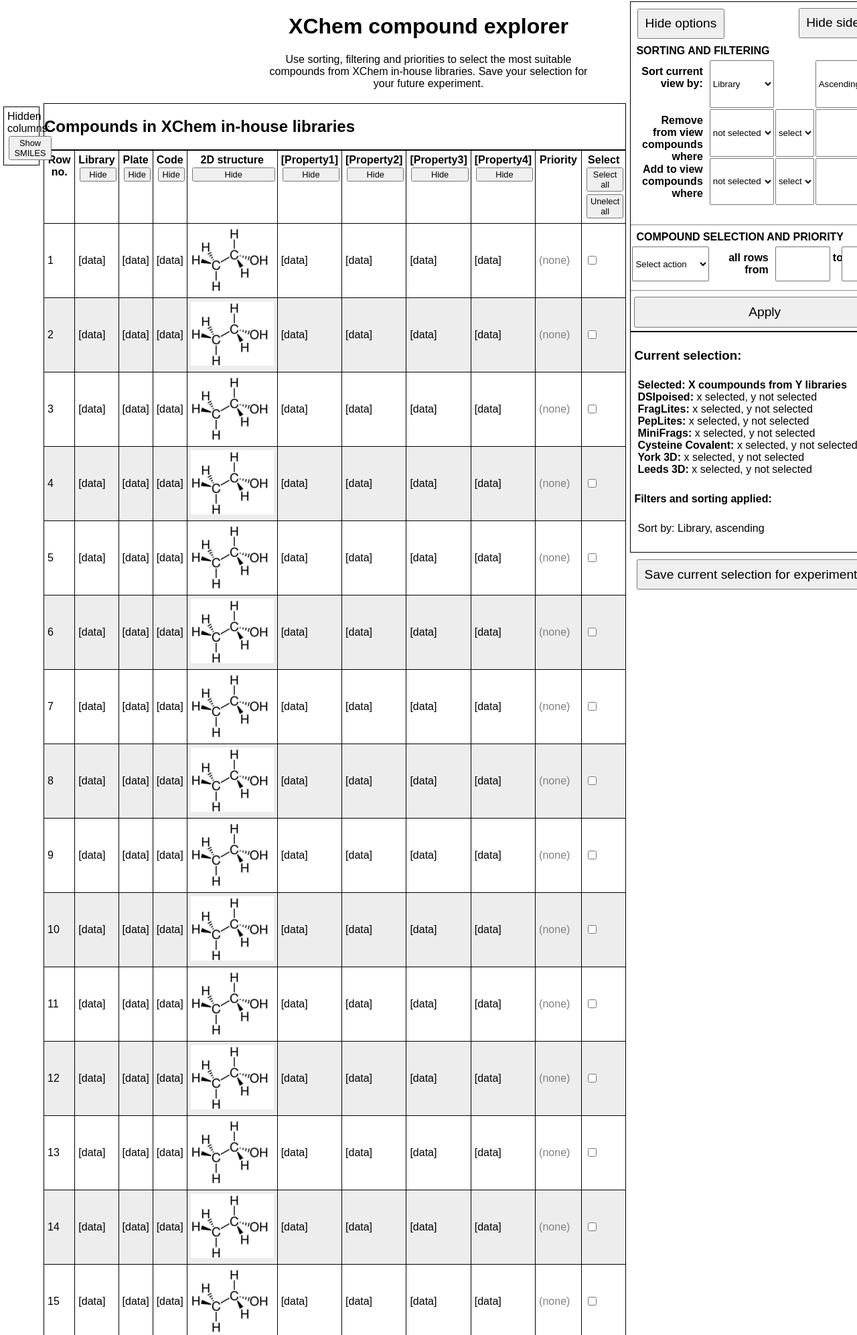
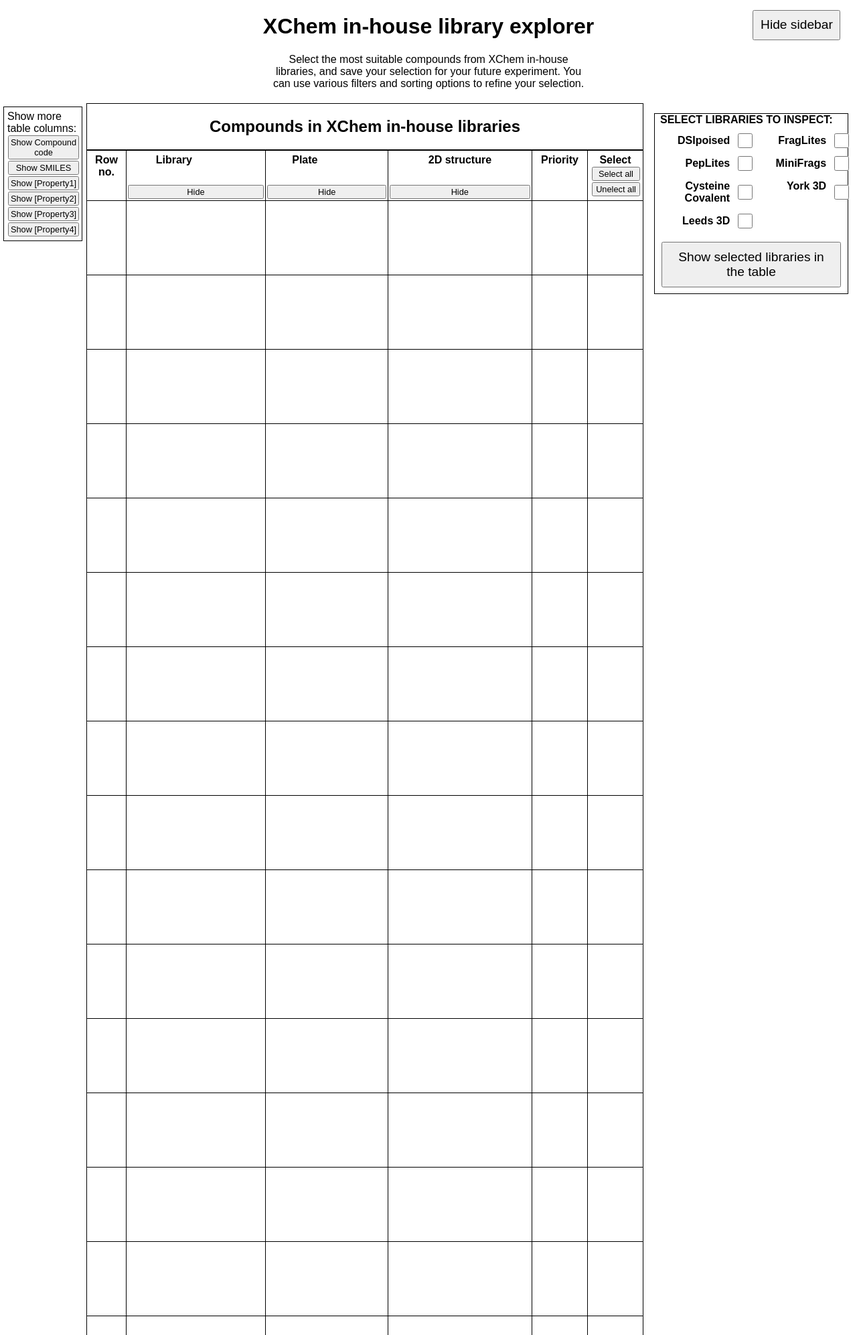
Before and after one commit to Marta-Rudnicka/xchem-soakdb-2, a Django app: page /experiment_preparation/compound_selection in a window 1280 px wide. Shown: the top 1993 px of the page at 67% size. Run offline with Django 3.2, Linux system fonts and the light colour scheme.

Commit message:
Modified the interface for cherrypicking compounds according to suggestion from 16.10 meeting. Issues: 1) info strings about filters do not work any more; 2) old filtering interface still exists with display:none (not to break javascript)

```diff
--- a/experiment_preparation/static/experiment_preparation/c-selection.css
+++ b/experiment_preparation/static/experiment_preparation/c-selection.css
@@ -1,37 +1,72 @@
 body {
-width:100%;}
-
-/*
-main {
-display: grid;
-grid-gap: 1px;
-grid-template-columns: 10% 60% 5% 20%;
-}*/
-
-.datatable {
-	grid-column: 2/3;
-	grid-row: 1;
+width:100%;
 }
 
-#libselection {
-	display: none;
-	grid-template-columns: 40% 60%;
-	/*grid-column:1/3;*/
-	}
+tbody {
+visibility: hidden;
 
-#lib-info {
-	font-size: 1.2em;
-	display: none;
-	}
+}
+
+#hidden-on-load {
+display: none;
+}
 
 #cherrypicking1 {
+	display: none;
 	padding-right: 5px;
 	padding-left: 0;
-	display: grid;
 	grid-gap: 2px;
 	grid-template-columns: 30% 25% 15% 30%;
-	grid-template-rows: 33% 33% 33%;
+	grid-template-rows: 25% 25% 25% 25%;
 }
+
+#selection-priority, #sort-filter {
+grid-column: 1/-1;
+}
+
+.show-list{
+display: none;
+}
+
+.value-list:checked ~ .show-list{
+display: block;
+width: 100%;
+border: solid grey 1px;
+background: white;
+position: absolute;
+}
+
+.advanced {
+display: none;
+}
+
+advanced.form {
+display: block;
+}
+
+form.advanced {
+width: 100%;
+}
+
+.sort-by-column{
+display: block;
+float: right;
+font-size: 0.8em;
+visibility: hidden;
+vertical-align: top;
+}
+
+.sort-by-column select{
+font-size: 1.5em;
+margin-bottom: 2px;
+}
+
+#libs {
+display: grid;
+width: 100%;
+grid-template-columns: 40% 10% 40% 10%;
+}
+
 
 #cherrypicking2 {
 	margin-right: 2px;
@@ -39,35 +74,10 @@
 	display: grid;
 	grid-gap: 2px;
 	grid-template-columns: 30% 25% 20% 5% 19%;
+	grid-template-rows: 50% 50%;
 }
 
-legend {
-	font-size: 1.5em;
-	grid-column: 1/-1;
-	}
-
-#filter-button {
-	/*margin: 8px;*/
-	width: 100%;
-	margin: 5px;
-	padding: 10px;
-}
-
-.unavailable {
-	color: lightgray;
-	}
-
-.hidden-columns {
-grid-column: 1;
-z-index: 3;
-display: grid;
-position: webkit-sticky;
-position: sticky;
-top: 0;
-border: black solid 1px;
-}
-
-#show-2d, #show-p1, #show-p2, #show-p3, #show-p4, #show-lib, #show-code, #show-plate, #show-filter-options {
+#show-2d, #show-lib, #show-plate, #hide-filter-options, .code, .p1, .p2, .p3, .p4 {
 	display: none;
 }
 
@@ -75,35 +85,9 @@
 display: none;
 }
 
-#unavailable-list {
-grid-column: 1/2;
-color: red;
-/*display: none;*/
-border: black solid 1px;
-margin-bottom: 5px;
-}
-
-#filter-info {
-width: 100%;
-/*display: none;*/
-border: black solid 1px;
-}
-
-#page-info {
-width: 30em;
-margin: auto;
-margin-top: 2px;
-margin-bottom: 2px;
-padding: 0;
-}
-
 input[type="number"]{
 width: 85%;
 }
-
-caption {
-	text-align: left;
-	}
 
 .text-options {
 display: none
@@ -111,18 +95,6 @@
 
 .string-to-find {
 display: none;
-}
-
-#buttons {
-padding: 0;
-margin: 0;
-grid-column: 1/-1;
-display: grid;
-grid-template-columns: 50% 50%;
-}
-
-#buttons button {
-font-size: 1em;
 }
 
 #select-th {
@@ -134,7 +106,6 @@
 color: grey;
 }
 
-form {
-margin: 0;
-padding-left: 0;
+#liblist li {
+display: none
 }
--- a/experiment_preparation/static/experiment_preparation/c-selection.js
+++ b/experiment_preparation/static/experiment_preparation/c-selection.js
@@ -60,8 +60,13 @@
 	const allPlate = document.querySelectorAll('.plate');
 	const allSmiles = document.querySelectorAll('.smiles');
 	const allCode = document.querySelectorAll('.code');
+
 	//array of checkboxes in table
 	const selectCheckboxes = document.querySelectorAll('.select');
+
+	//array of advanced filters
+	const allAdvanced = document.querySelectorAll('.advanced');
+	const allSortByColumn=document.querySelectorAll('.sort-by-column');
 
 	selectCheckboxes.forEach(checkbox => {
 		checkbox.onchange = () => {
@@ -108,21 +113,24 @@
 	})
 
 	/*'Hide options' button*/
-	document.getElementById('hide-filter-options').onclick = () => {
-		hide(['#hide-filter-options', '#cherrypicking1',
-		'#cherrypicking2'])
+	document.getElementById('hide-filter-options').addEventListener("click", function() {
+		hide(['#hide-filter-options', '#advanced'])
 		document.getElementById('show-filter-options').style.display = 'inline-block';
+		hideClass('.sort-by-column');
 		return false;
-		}
+		})
 
 	/*'Show options' button */
-	document.getElementById('show-filter-options').onclick = () => {
+	document.getElementById('show-filter-options').addEventListener("click", function() {
+		document.querySelectorAll('form.advanced').forEach(form => {
+			form.style.display = 'block';
+			})
 		document.getElementById('show-filter-options').style.display = 'none';
-		document.getElementById('cherrypicking1').style.display = 'grid';
-		document.getElementById('cherrypicking2').style.display = 'grid';
+		document.getElementById('advanced').style.display = 'block';
 		document.getElementById('hide-filter-options').style.display = 'inline-block';
+		showHiddenClass('.sort-by-column');
 		return false;
-		}
+		})
 
 	/*When 'Apply sorting/filters' button is clicked, use Filter
 	 * Strings to generate info about all the filters and sorting
@@ -185,6 +193,10 @@
 	showElementList('show-code', allCode);
 	showElementList('show-plate', allPlate);
 	showElementList('show-smiles', allSmiles);
+
+	hideElementList('hide-filter-options', allAdvanced)
+	/*showElementList('show-filter-options', allAdvanced, )*/
+
 
 	//actions after selecting the property to filter by (Remove)
 	document.getElementById('remove').onchange = () => {
@@ -257,4 +269,18 @@
 			document.getElementById('add-string').style.display="none";
 		}
 	}
+
+	document.getElementById('add-libs').onclick = () => {
+		document.getElementById('hidden-on-load').style.display = 'block';
+		document.querySelector('tbody').style.visibility = 'visible';
+		showWhenChecked('dsi-poised', 'dsi-poised-l', 'list-item');
+		showWhenChecked('frag-lites', 'frag-lites-l', 'list-item');
+		showWhenChecked('pep-lites', 'pep-lites-l', 'list-item');
+		showWhenChecked('mini-frags', 'mini-frags-l', 'list-item');
+		showWhenChecked('cysteine-covalent', 'cysteine-covalent-l', 'list-item');
+		showWhenChecked('york-3d', 'york-3d-l', 'list-item');
+		showWhenChecked('leeds-3d', 'leeds-3d-l', 'list-item');
+		countChecked(['dsi-poised', 'frag-lites', 'pep-lites', 'mini-frags', 'cysteine-covalent', 'york-3d', 'leeds-3d' ],'libs-count');
+		return false;
+	}
 })
--- a/experiment_preparation/static/experiment_preparation/style.css
+++ b/experiment_preparation/static/experiment_preparation/style.css
@@ -1,5 +1,4 @@
 body {
-	/*width: 1200px;*/
 	margin: auto;
 	font-family: sans-serif;
 }
@@ -17,24 +16,24 @@
 /*nNEW LAYOUT */
 
 main {
+width: 100%;
 margin-top: 20px;
 display: grid;
 grid-gap: 1px;
-grid-template-columns: 5% 68% 25%;
+grid-template-columns: 10% 65% 25%;
 }
 
-/*
+.datatable {
+	grid-column: 2;
+	grid-row: 1;
+}
 
-main {
-margin-top: 20px;
-display: grid;
-grid-template-columns: 870px 400px;
-grid-gap: 5px;
-} */
-
-.datatable {
-	grid-column: 2/3;
-	grid-row: 1;
+#page-info {
+width: 30em;
+margin: auto;
+margin-top: 2px;
+margin-bottom: 2px;
+padding: 0;
 }
 
 /*
@@ -64,9 +63,10 @@
 width: 3em;
 }
 
+/*
 .datatable tr:nth-child(even) {
 background: rgba(211, 211, 211, 0.4);
-}
+}*/
 
 .cs, #cshead {
 	display: none;
@@ -84,14 +84,14 @@
 }
 
 
-
+/*
 aside{
 background: white;
 grid-column: 2/3;
 height: 100%;
 position: fixed;
 top: 2px;
-}
+}*/
 
 div {
 padding: 5px
@@ -104,9 +104,24 @@
 }
 
 button.in-table {
+width: 98%;
+padding: 1px;
+margin: 2px;
+font-size: 0.8em;
+position: absolute;
+bottom:0;
+left:0;
+}
+
+form.advanced {
+margin-bottom: 1em;
+margin-left: 0;
+}
+
+button.small-button {
 width: 100%;
 padding: 1px;
-margin: 2px;
+margin: 1px;
 font-size: 0.8em;
 }
 
@@ -195,16 +210,16 @@
 	/*background: red;*/
 }
 
-#hide-sidebar {
-/*
-position: webkit-sticky;
-position: sticky;*/
+#hide-sidebar-div {
+background: white;
+padding-left: 4em;
+padding-bottom: 1em;
 display: inline-block;
-/*height: 2em;*/
+position: fixed;
 top: 0px;
 right: 10px;
 float: right;
-/*vertical-align: top;*/
+
 }
 
 #show-sidebar {
--- a/experiment_preparation/templates/experiment_preparation/c-selection.html
+++ b/experiment_preparation/templates/experiment_preparation/c-selection.html
@@ -7,9 +7,22 @@
 
 {% endblock %}
 
+{%block select_filter%}
+						<form class="advanced">
+							<label>Show filters options</label><input class="value-list" type="checkbox"><br>
+							<div class="show-list">
+								<label>Uncheck values to filter them out:</label><br>
+								<input type="checkbox" checked><label>Option 1</label><br>
+								<input type="checkbox" checked><label>Option 2</label><br>
+								<input type="checkbox" checked><label>Option 3</label><br>
+								<input type="checkbox" checked><label>Option 4</label><br>
+							</div>
+						</form>
+{%endblock%}
+
 {% block extra_ths %}
 
-					<th id="select-th">Select<br><button class="in-table" id="select-all">Select all</button><br><button class="in-table"  id="unselect-all">Unelect all</button></th>
+					<th id="select-th">Select<br><button class="small-button" id="select-all">Select all</button><br><button class="small-button"  id="unselect-all">Unelect all</button></th>
 {% endblock %}
 
 {% block table_body %}
@@ -76,11 +89,27 @@
 {% endblock %}
 
 {% block aside_content%}
-			<form>
-				<button id="hide-filter-options">Hide options</button><button id="show-filter-options">Show options</button>
+		<div id="libform-wrapper">
+			<form id="libform">
+				<label>SELECT LIBRARIES TO INSPECT:</label>
 				<br>
-				<label class="col1">SORTING AND FILTERING</label>
+				<div id="libs">
+					<label>DSIpoised</label><input type="checkbox" id="dsi-poised">
+					<label>FragLites</label><input type="checkbox" id="frag-lites">
+					<label>PepLites</label><input type="checkbox" id="pep-lites">
+					<label>MiniFrags</label><input type="checkbox" id="mini-frags">
+					<label>Cysteine Covalent</label><input type="checkbox" id="cysteine-covalent">
+					<label>York 3D</label><input type="checkbox" id="york-3d">
+					<label>Leeds 3D</label><input type="checkbox" id="leeds-3d">
+				</div>
+				<button id="add-libs">Show selected libraries in the table</button>
+			</form>
+		</div>
+			<div id="hidden-on-load">
+				<button id="hide-filter-options">Hide advanced sorting and filtering</button><button id="show-filter-options">Show advanced sorting and filtering</button>
+				<form id="advanced" class="advanced">
 					<div id="cherrypicking1">
+					<label id="sort-filter">SORTING AND FILTERING</label>
 						<label class="col1">Sort current view by:</label>
 						<select id="sorting">
 							<option value="lib">Library</option>
@@ -180,10 +209,9 @@
 						</select>
 						<input id="add-string" class="string-to-find" placeholder="Type here">
 					</div>
-				<br>
 					<hr>
-				<label class="col1">COMPOUND SELECTION AND PRIORITY</label>
 					<div id="cherrypicking2">
+						<label id="selection-priority">COMPOUND SELECTION AND PRIORITY</label>
 						<select class="col1" id="action">
 							<option value="null">Select action</option>
 							<option value="select"> Select</option>
@@ -201,20 +229,24 @@
 				</form>
 				<div id="filter-info">
 					<h3>Current selection:</h3>
-				<div>
-				<strong>Selected: X coumpounds from Y libraries</strong><br>
-				<strong>DSIpoised:</strong> x selected, y not selected<br>
-				<strong>FragLites:</strong> x selected, y not selected<br>
-				<strong>PepLites:</strong> x selected, y not selected<br>
-				<strong>MiniFrags:</strong> x selected, y not selected<br>
-				<strong>Cysteine Covalent:</strong> x selected, y not selected<br>
-				<strong>York 3D:</strong> x selected, y not selected<br>
-				<strong>Leeds 3D:</strong> x selected, y not selected<br>
+					<strong>Selected: X coumpounds from <span id="libs-count">0</span> libraries</strong><br>
+					<ul id="lib-list">
+					<li id="dsi-poised-l"><strong>DSIpoised:</strong> 0 selected, 666 not selected</li>
+					<li id="frag-lites-l"><strong>FragLites:</strong> 0 selected, 666 not selected</li>
+					<li id="pep-lites-l"><strong>PepLites:</strong> 69 selected, 420 not selected</li>
+					<li id="mini-frags-l"><strong>MiniFrags:</strong> 69 selected, 420 not selected</li>
+					<li id="cysteine-covalent-l"><strong>Cysteine Covalent:</strong> 42 selected, 404 not selected</li>
+					<li id="york-3d-l"><strong>York 3D:</strong> 42 selected, 404 not selected</li>
+					<li id="leeds-3d-l"><strong>Leeds 3D:</strong> &pi; selected, <em>i</em> not selected</li>
+					</ul>
 				</div>
 				<h4>Filters and sorting applied:</h4>
-				<div>Sort by: <span id="current-sort">Library</span>, <span id="current-sort-direction">ascending</span></div>
+				<div style="display:none">Sort by:
+				<span id="current-sort">Library</span>, <span id="current-sort-direction">ascending</span>
+				<p>Not implemented</p>
+				</div>
 					<ul id="filter-list">
 					</ul>
+				<button>Save current selection for experiment</button>
 			</div>
-			<button>Save current selection for experiment</button>
 {% endblock %}
--- a/experiment_preparation/templates/library_template.html
+++ b/experiment_preparation/templates/library_template.html
@@ -22,18 +22,17 @@
 	<main>
 		<div class="col1">
 			<div class="hidden-columns">
-				Hidden columns:
-				<button class="in-table" id="show-lib">Show Library</button>
-				<button class="in-table" id="show-plate">Show Plate</button>
-				<button class="in-table" id="show-code">Show Code</button>
-				<button class="in-table" id="show-smiles">Show SMILES</button>
-				<button class="in-table" id="show-2d">Show 2D</button>
-				<button class="in-table" id="show-p1">Show [Property1]</button>
-				<button class="in-table" id="show-p2">Show [Property2]</button>
-				<button class="in-table" id="show-p3">Show [Property3]</button>
-				<button class="in-table" id="show-p4">Show [Property4]</button>
+				Show more table columns:
+				<button class="small-button" id="show-lib">Show Library</button>
+				<button class="small-button" id="show-plate">Show Plate</button>
+				<button class="small-button" id="show-code">Show Compound code</button>
+				<button class="small-button" id="show-smiles">Show SMILES</button>
+				<button class="small-button" id="show-2d">Show 2D</button>
+				<button class="small-button" id="show-p1">Show [Property1]</button>
+				<button class="small-button" id="show-p2">Show [Property2]</button>
+				<button class="small-button" id="show-p3">Show [Property3]</button>
+				<button class="small-button" id="show-p4">Show [Property4]</button>
 			</div>
-
 		{% block extra_left %}
 		{% endblock %}
 		</div>
@@ -45,16 +44,16 @@
 			<thead>
 				<tr>
 					<th class="row-no">Row no.</th>
-					<th class="lib">Library<br><button class="in-table" id="hide-lib">Hide</button></th>
-					<th class="plate">Plate<br><button class="in-table" id="hide-plate">Hide</button></th>
+					<th class="lib">Library {% include "sort.html" %}<br><button class="in-table" id="hide-lib">Hide</button>{% include "select_filter.html" %}</th>
+					<th class="plate">Plate {% include "sort.html" %}<br><button class="in-table" id="hide-plate">Hide</button>{% include "select_filter.html" %}</th>
 					<th class="code">Code<br><button class="in-table" id="hide-code">Hide</button></th>
-					<th class="smiles">SMILES<br><button class="in-table" id="hide-smiles">Hide</button></th>
+					<th class="smiles">SMILES<br><button class="in-table" id="hide-smiles">Hide</button>{% include "typestring_filter.html" %}</th>
 					<th class="c2d">2D structure<br><button class="in-table" id="hide-2d">Hide</button></th>
-					<th class="p1">[Property1]<br><button class="in-table" id="hide-p1">Hide</button></th>
-					<th class="p2">[Property2]<br><button class="in-table" id="hide-p2">Hide</button></th>
-					<th class="p3">[Property3]<br><button class="in-table" id="hide-p3">Hide</button></th>
-					<th class="p4">[Property4]<br><button class="in-table" id="hide-p4">Hide</button></th>
-					<th>Priority</th>
+					<th class="p1">[Property1]{% include "sort.html" %}<br><button class="in-table" id="hide-p1">Hide</button>{% include "select_filter.html" %}</th>
+					<th class="p2">[Property2]{% include "sort.html" %}<br><button class="in-table" id="hide-p2">Hide</button>{% include "typestring_filter.html" %}</th>
+					<th class="p3">[Property3]{% include "sort.html" %}<br><button class="in-table" id="hide-p3">Hide</button>{% include "select_filter.html" %}</th>
+					<th class="p4">[Property4]{% include "sort.html" %}<br><button class="in-table" id="hide-p4">Hide</button>{% include "typestring_filter.html" %}</th>
+					<th>Priority{% include "sort.html" %}</th>
 					{% block extra_ths %}
 					{% endblock %}
 				</tr>
@@ -67,7 +66,9 @@
 		</table>
 		<div id="wrapper">
 		<aside>
+			<div id="hide-sidebar-div">
 			<button id="hide-sidebar">Hide sidebar</button>
+			</div>
 			{% block aside_content %}
 			{% endblock %}
 		</aside>
--- /dev/null
+++ b/experiment_preparation/templates/select_filter.html
@@ -0,0 +1,11 @@
+
+						<form class="advanced">
+							<label>Show filters options</label><input class="value-list" type="checkbox"><br>
+							<div class="show-list">
+								<label>Uncheck values to filter them out:</label><br>
+								<input type="checkbox" checked><label>Option 1</label><br>
+								<input type="checkbox" checked><label>Option 2</label><br>
+								<input type="checkbox" checked><label>Option 3</label><br>
+								<input type="checkbox" checked><label>Option 4</label><br>
+							</div>
+						</form>
--- /dev/null
+++ b/experiment_preparation/templates/sort.html
@@ -0,0 +1,6 @@
+					<span class="sort-by-column">Sort:
+						<select>
+							<option>&uparrow; </option>
+							<option>&downarrow; </option>
+						</select>
+						</span>
--- /dev/null
+++ b/experiment_preparation/templates/typestring_filter.html
@@ -0,0 +1,12 @@
+
+						<form class="advanced">
+							<label>Show filters options</label><input class="value-list" type="checkbox"><br>
+							<div class="show-list">
+								<label>Filter out values containing:</label><br>
+								<input type="text"><br>
+								<label>Add values containing:</label><br>
+								<input type="text"><br>
+								<button class="in-table">Apply</button>
+								<br>
+							</div>
+						</form>
--- a/experiment_preparation/views.py
+++ b/experiment_preparation/views.py
@@ -8,15 +8,15 @@
 def cherrypicking(request):
 	return render(request, "experiment_preparation/c-selection.html", {
 		"title": "Compound Selection",
-		"page_heading": "XChem compound explorer",
-		"page_info": "Use sorting, filtering and priorities to select the most suitable compounds from XChem in-house libraries. Save your selection for your future experiment.",
+		"page_heading": "XChem in-house library explorer",
+		"page_info": "Select the most suitable compounds from XChem in-house libraries, and save your selection for your future experiment. You can use various filters and sorting options to refine your selection.",
 		"table_caption": "Compounds in XChem in-house libraries",
 	})
 
 def c_check(request):
 	return render(request, "experiment_preparation/c-check.html", {
 		"title": "Selected Compounds",
-		"page_heading": "Next screen",
-		"page_info": "Make a list of compounds to be used in the next screen",
+		"page_heading": "Compound selected for the current experiment",
+		"page_info": "Make a list of compounds to be used in the the current experiment only",
 		"table_caption": "Compounds selected for the experiment: currently available",
 	})
```
Also changed, not shown: experiment_preparation/static/experiment_preparation/functions.js (+38 -4 lines), experiment_preparation/templates/experiment_preparation/compound_selection/advanced-filters.html (added, +10 -0 lines), experiment_preparation/templates/experiment_preparation/select_filter.html (added, +10 -0 lines). Lines whose indentation alone changed are shown as unchanged.
